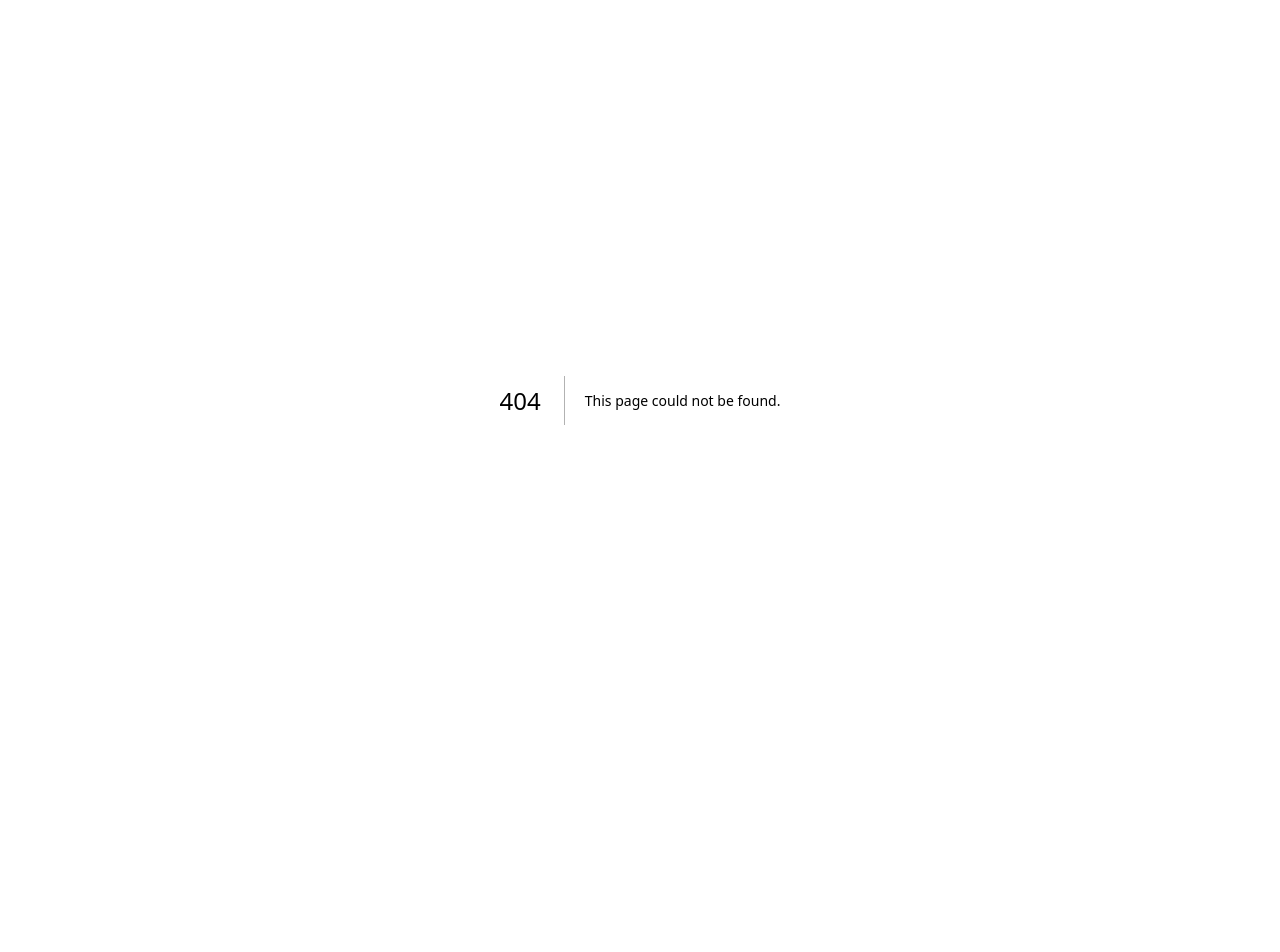
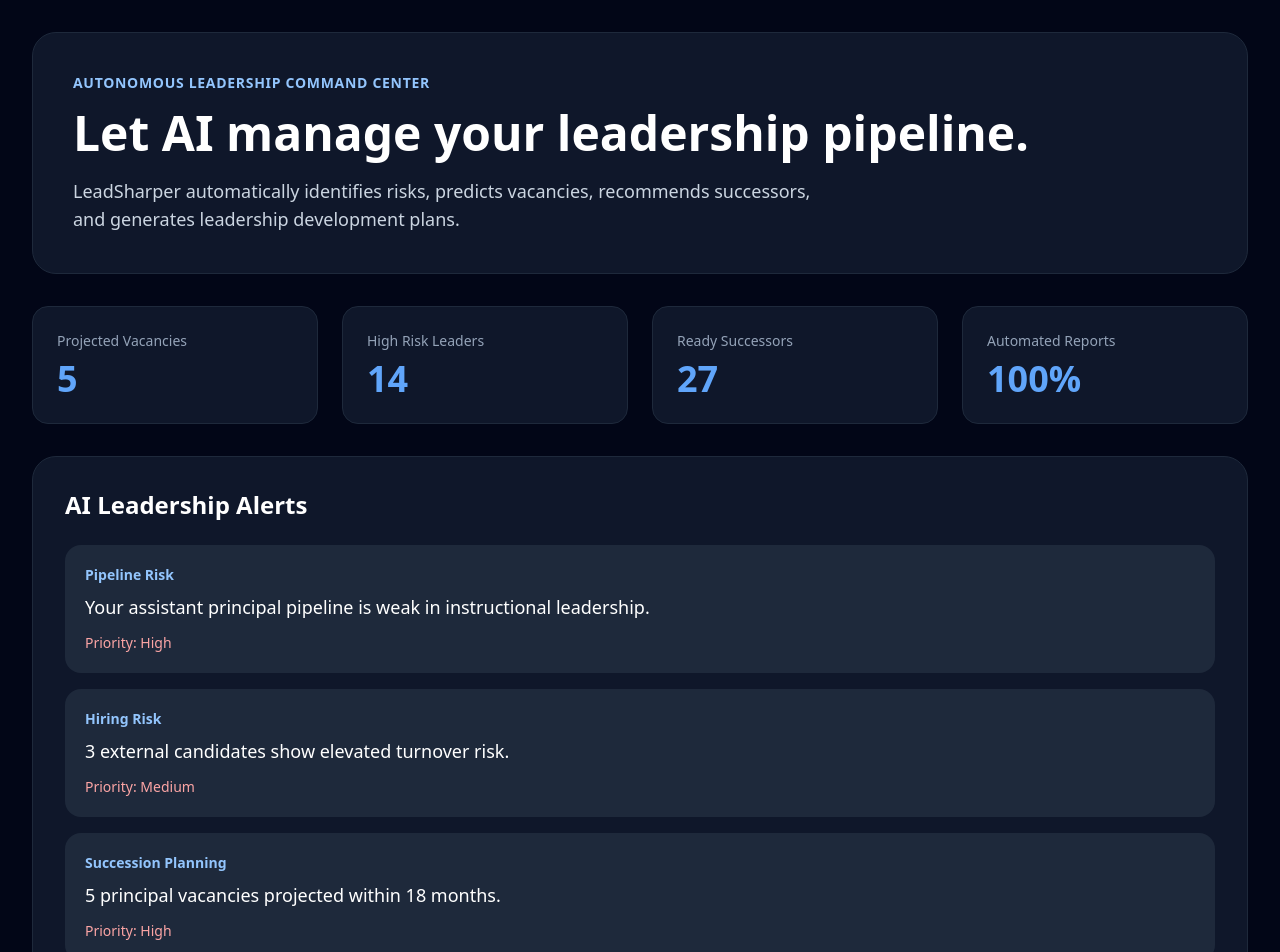
Before and after one commit to jmarc296-jpg/instructional-leadership-practice, a Next.js app: page /autopilot in a window 1280 px wide. Before the commit this address had no page. Shown: the top 952 px of the page. Before the commit the page ends 800 px from the top, so only its background shows below. Built offline with nearby package versions, Linux system fonts and the light colour scheme.

Commit message:
Add autonomous leadership command center

```diff
--- /dev/null
+++ b/app/autopilot/page.tsx
@@ -0,0 +1,95 @@
+export default function AutopilotPage() {
+  const alerts = [
+    {
+      type: "Pipeline Risk",
+      message: "Your assistant principal pipeline is weak in instructional leadership.",
+      priority: "High"
+    },
+    {
+      type: "Hiring Risk",
+      message: "3 external candidates show elevated turnover risk.",
+      priority: "Medium"
+    },
+    {
+      type: "Succession Planning",
+      message: "5 principal vacancies projected within 18 months.",
+      priority: "High"
+    },
+    {
+      type: "Coaching Recommendation",
+      message: "12 leaders should be assigned conflict management simulations.",
+      priority: "Medium"
+    }
+  ]
+
+  return (
+    <main className="min-h-screen bg-slate-950 text-white p-8">
+      <div className="mx-auto max-w-7xl space-y-8">
+
+        <section className="rounded-3xl bg-slate-900 p-10 border border-slate-800">
+          <p className="text-sm uppercase tracking-wider text-blue-300 font-semibold">
+            Autonomous Leadership Command Center
+          </p>
+
+          <h1 className="mt-4 text-5xl font-bold">
+            Let AI manage your leadership pipeline.
+          </h1>
+
+          <p className="mt-5 max-w-3xl text-lg text-slate-300">
+            LeadSharper automatically identifies risks, predicts vacancies,
+            recommends successors, and generates leadership development plans.
+          </p>
+        </section>
+
+        <section className="grid md:grid-cols-4 gap-6">
+          <Metric label="Projected Vacancies" value="5" />
+          <Metric label="High Risk Leaders" value="14" />
+          <Metric label="Ready Successors" value="27" />
+          <Metric label="Automated Reports" value="100%" />
+        </section>
+
+        <section className="rounded-3xl bg-slate-900 p-8 border border-slate-800">
+          <h2 className="text-2xl font-bold mb-6">
+            AI Leadership Alerts
+          </h2>
+
+          <div className="space-y-4">
+            {alerts.map((alert, index) => (
+              <div
+                key={index}
+                className="rounded-2xl bg-slate-800 p-5"
+              >
+                <div className="text-sm text-blue-300 font-semibold">
+                  {alert.type}
+                </div>
+
+                <div className="mt-2 text-lg">
+                  {alert.message}
+                </div>
+
+                <div className="mt-3 text-sm text-red-300">
+                  Priority: {alert.priority}
+                </div>
+              </div>
+            ))}
+          </div>
+        </section>
+      </div>
+    </main>
+  )
+}
+
+function Metric({
+  label,
+  value
+}: {
+  label: string
+  value: string
+}) {
+  return (
+    <div className="rounded-2xl bg-slate-900 p-6 border border-slate-800">
+      <div className="text-sm text-slate-400">{label}</div>
+      <div className="text-4xl font-bold text-blue-400 mt-2">{value}</div>
+    </div>
+  )
+}
```
